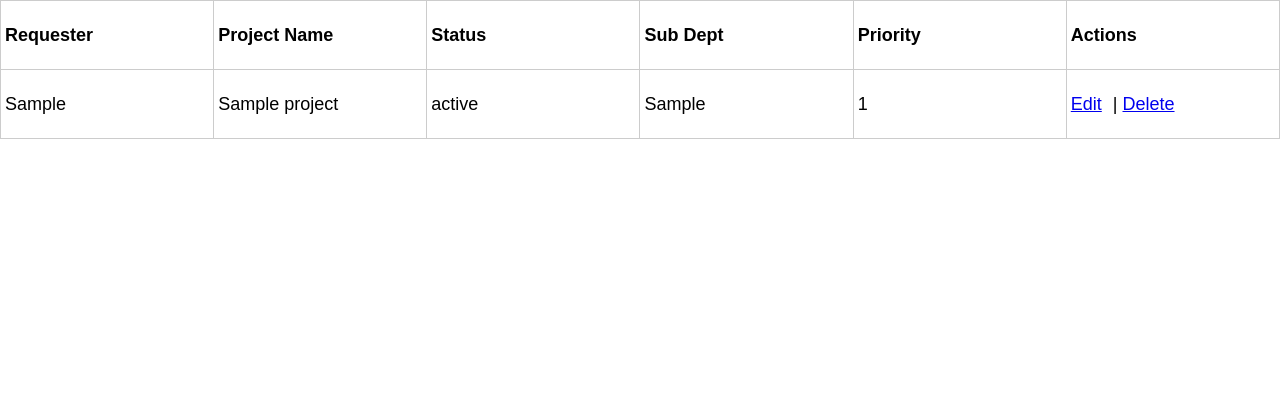
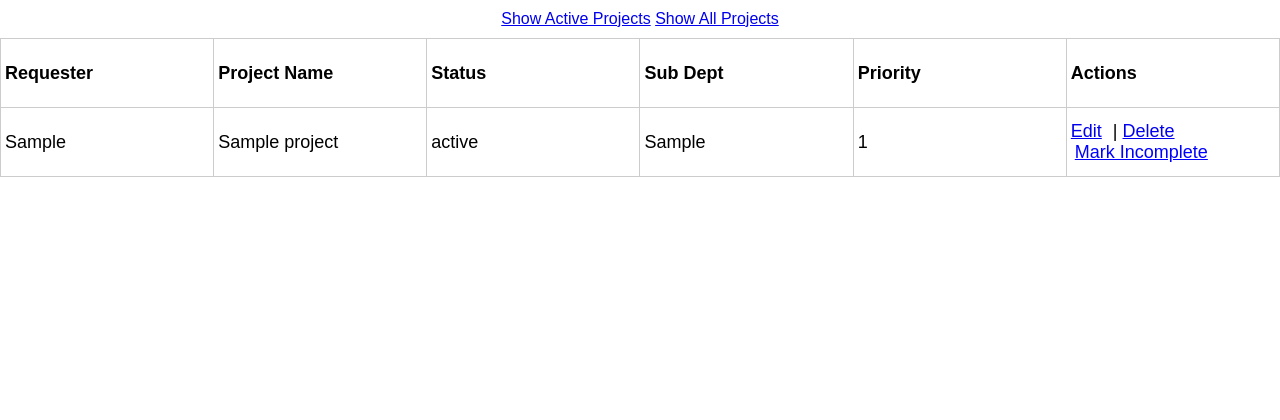
Before and after one commit to sirtoggle/ProjectBoard, a Flask app: page /?show=completed in a window 1280 px wide. Shown: the part 60-480 px from the top of the page. Run offline with Flask 3, Linux system fonts and the light colour scheme; tables that the repository leaves empty hold one stand-in row (values such as "Sample post").

Commit message:
Added Mark Complete/Incomplete, show acitve projects, show completed projects, auto updates older database to add new column.

```diff
--- a/app.py
+++ b/app.py
@@ -1,11 +1,47 @@
 from flask import Flask, render_template, request, redirect, url_for
 from models import db, Project
 import csv
+import sqlite3
+import os
 
 app = Flask(__name__)
 app.config['SQLALCHEMY_DATABASE_URI'] = 'sqlite:///projects.db'
 app.config['SQLALCHEMY_TRACK_MODIFICATIONS'] = False
 db.init_app(app)
+
+def ensure_columns_exist(db_path='instance/projects.db'):
+    REQUIRED_COLUMNS = {
+        'id': "INTEGER PRIMARY KEY AUTOINCREMENT",
+        'requester': "STRING(50) NOT NULL DEFAULT",
+        'project_name': "STRING(50) NOT NULL DEFAULT",
+        'status': "STRING(100) NOT NULL DEFAULT",
+        'dept': "STRING(50) NOT NULL DEFAULT",
+        'priority': "INTEGER NOT NULL DEFAULT",
+        'complete': "BOOLEAN DEFAULT 0",
+    }
+
+    if not os.path.exists(db_path):
+        print("No DB found, creating...")
+        return # if database doesn't exists it will let db.create_all() make it with all the correct columns
+
+
+
+    conn = sqlite3.connect(db_path)
+    cursor = conn.cursor()
+
+    cursor.execute("PRAGMA table_info(project)")
+    existing_columns = [row[1] for row in cursor.fetchall()]
+
+    for column, definition in REQUIRED_COLUMNS.items():
+        if column not in existing_columns:
+            print(f"Adding missing column '{column}'...")
+            cursor.execute(f"ALTER TABLE project ADD COLUMN {column} {definition}")
+            conn.commit()
+            print(f"Column '{column}' added.")
+        else:
+            print("No columns added")
+
+    conn.close()
 
 def load_dropdown_options(csv_path='options.csv'):
     requesters = set()
@@ -27,15 +63,23 @@ def load_dropdown_options(csv_path='options.csv'):
 def index():
     sort_field = request.args.get('sort', 'priority')
     sort_order = request.args.get('order', 'desc')
+    show_filter = request.args.get('show', 'active')
+
+    query = Project.query
+
+    # Filter options for active, completed or all
+    if show_filter == 'active':
+        query = query.filter_by(complete=False)
+    elif show_filter == 'completed':
+        query = query.filter_by(complete=True)
 
     if sort_order == 'asc':
-        projects = Project.query.order_by(Project.priority.asc()).all() # Sort priority by ascending if set
+        projects = query.order_by(getattr(Project, sort_field).asc()).all() # Sort priority by ascending if set
     else:
-        projects = Project.query.order_by(Project.priority.desc()).all() # Sor priority by descending if nothing is set
+        projects = query.order_by(getattr(Project, sort_field).desc()).all() # Sor priority by descending if nothing is set
 
-    row_count = len(projects) # Counts the amount of entires.
     shrink_factor = 10 # The factor we want to shrink the entries so they all fit on the screen.
-    return render_template('board.html', projects=projects, current_sort=sort_field, current_order=sort_order, row_count=row_count, shrink_factor=shrink_factor) # Sends vars to flask for the web page.
+    return render_template('board.html', projects=projects, current_sort=sort_field, current_order=sort_order, row_count=len(projects), shrink_factor=shrink_factor, show_filter=show_filter) # Sends vars to flask for the web page.
 
 @app.route('/edit', methods=['GET', 'POST'])
 @app.route('/edit/<int:id>', methods=['GET', 'POST'])
@@ -75,7 +119,15 @@ def delete(id):
     db.session.commit()
     return redirect(url_for('index'))
 
+@app.route('/toggle_complete/<int:id>', methods=['POST'])
+def toggle_complete(id):
+    project = Project.query.get_or_404(id)
+    project.complete = not project.complete
+    db.session.commit()
+    return redirect(url_for('index', show=request.args.get('show', 'active')))
+
 if __name__ == '__main__':
+    ensure_columns_exist()
     with app.app_context():
         db.create_all()
     app.run(debug=True)
--- a/templates/board.html
+++ b/templates/board.html
@@ -49,10 +49,35 @@
         .actions a {
             margin-right: 6px;
         }
+
+        .actions form {
+            display: inline;
+        }
+
+        .actions button {
+            background: none;
+            border: none;
+            color: blue;
+            cursor: pointer;
+            text-decoration: underline;
+            padding: 0 4px;
+            font-size: inherit;
+        }
     </style>
 </head>
 <body>
     <header>Project Board</header>
+    <div style="text-align: center; margin: 10px;">
+        {% if show_filter != 'active' %}
+            <a href="{{ url_for('index', show='active') }}">Show Active Projects</a>
+        {% endif %}
+        {% if show_filter != 'completed' %}
+            <a href="{{ url_for('index', show='completed') }}">Show Completed Projects</a>
+        {% endif %}
+        {% if show_filter != 'all' %}
+            <a href="{{ url_for('index', show='all') }}">Show All Projects</a>
+        {% endif %}
+    </div>
 
     <div class="table-wrapper">
         <table>
@@ -79,6 +104,14 @@
             <td class="actions">
                 <a href="{{ url_for('edit', id=p.id) }}">Edit</a> |
                 <a href="{{ url_for('delete', id=p.id) }}">Delete</a>
+
+                <form action="{{ url_for('toggle_complete', id=p.id, show=show_filter) }}" method="post" style="display:inline;">
+                    {% if not p.complete %}
+                        <button type="submit">Mark Complete</button>
+                    {% else %}
+                        <button type="submit">Mark Incomplete</button>
+                    {% endif %}
+                </form>
             </td>
         </tr>
         {% endfor %}
```
Also changed, not shown: models.py (+7 -5 lines).
